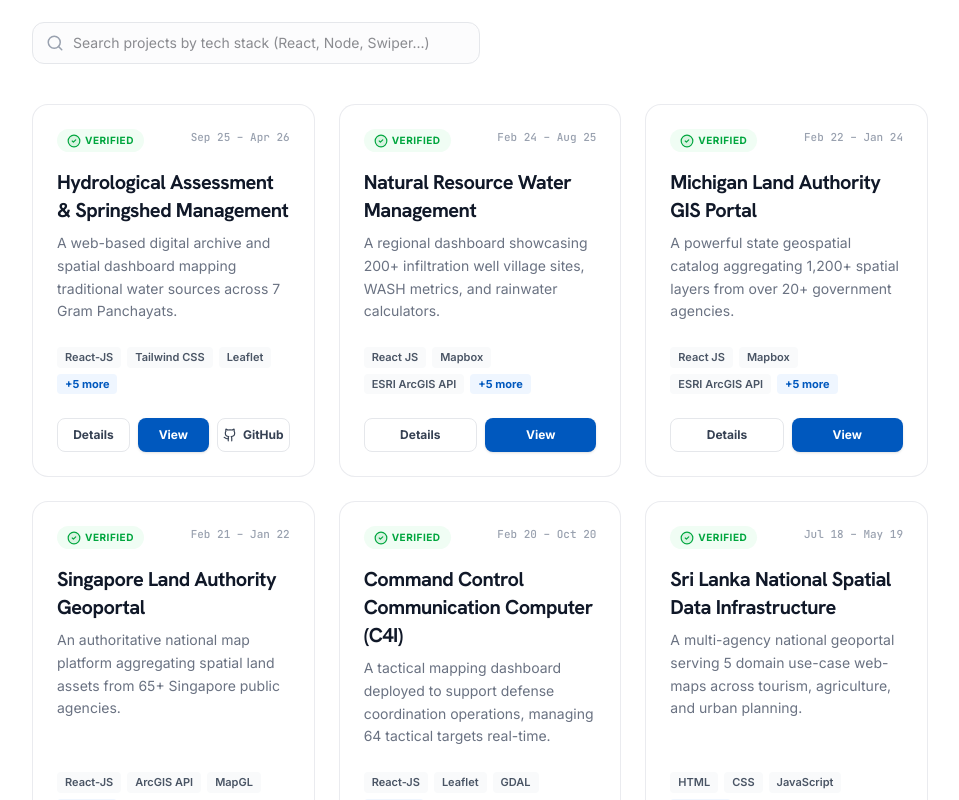
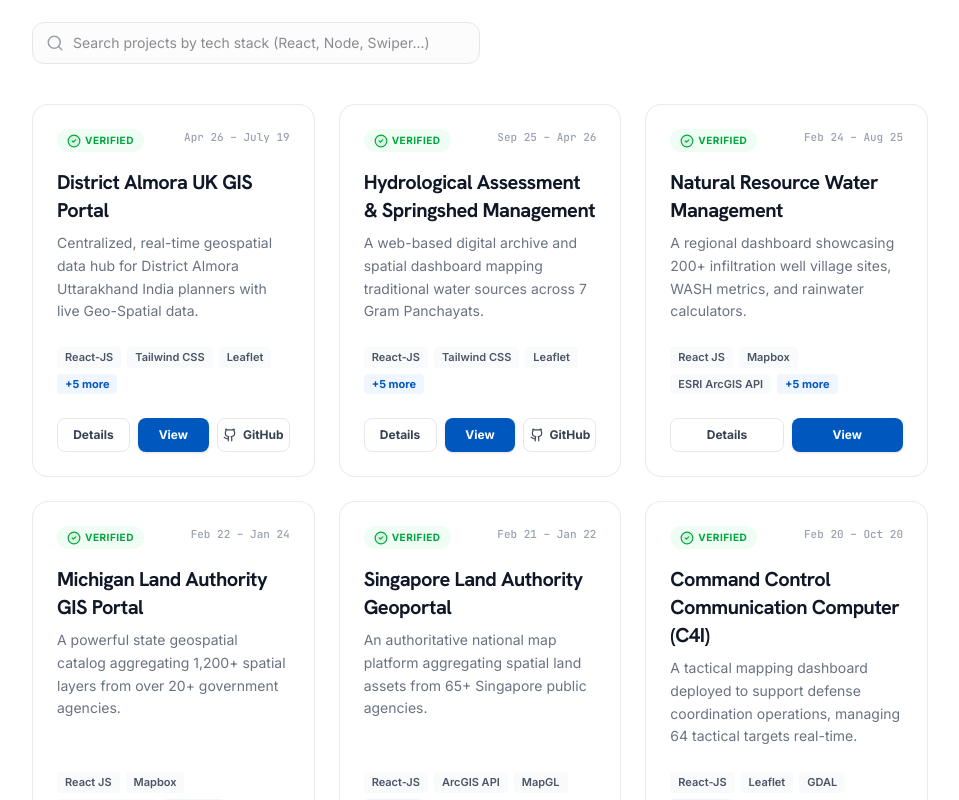
Before and after one commit to RawatGitLab/React-Portfolio, a React (Vite) app: page / in a window 1280 px wide. Shown: the part 2000-2800 px from the top of the page, without its empty margins (160-1119 px from the left). Built offline with nearby package versions, Linux system fonts and the light colour scheme.

Commit message:
Project Updated

```diff
--- a/src/data.ts
+++ b/src/data.ts
@@ -194,6 +194,39 @@ export const skillsData: Skill[] = [
 ];
 
 export const projectsData: Project[] = [
+  {
+    id: 'Alnora-GIS-Viewer',
+    title: 'District Almora UK GIS Portal',
+    category: 'National Geospatial Portal',
+    period: 'Apr 26 – July 19',
+    verified: true,
+    tags: [
+      'React-JS',
+      'Tailwind CSS',
+      'Leaflet',
+      'MongoDB',
+      'ArcGIS',
+      'QGIS',
+      'Google Earth',
+      'GitHub'
+    ],
+    description: 'Centralized, real-time geospatial data hub for District Almora Uttarakhand India planners with live Geo-Spatial data.',
+    demoUrl: 'https://district-almora-production.up.railway.app/',
+    githubUrl: 'https://github.com/RawatGitLab/District-Almora/',
+    details: {
+      overview: 'District Almora is a live, real-time Geographic Information System (GIS) visualization platform built specifically for district planners and administrators of Almora, Uttarakhand India',
+      keyFeatures: [
+        'Assembled a centralized catalog processing 50+ national spatial layers, slashing cross-agency lookup efforts by 20%.',
+        'Standardized spatial records profiles metadata, raising map coordinate query speeds by 25%.',
+        'Built 7+ distinct target modules (Administrative, Education, Health, Police, River, Nagar Nigam, Municipality).'
+      ],
+      technicalArchitecture: [
+        'Implemented GeoJSON data on open Leaflet canvas layouts.',
+        'Secured portal client views with Github- Actions user groups privileges.'
+      ],
+      roleAndImpact: 'Architected and deployed an integrated GIS web platform that modernized public service delivery, boosting operational efficiency in spatial data handling and citizen engagement by 20%.'
+    }
+  },
   {
     id: 'springshed',
     title: 'Hydrological Assessment & Springshed Management',
```
